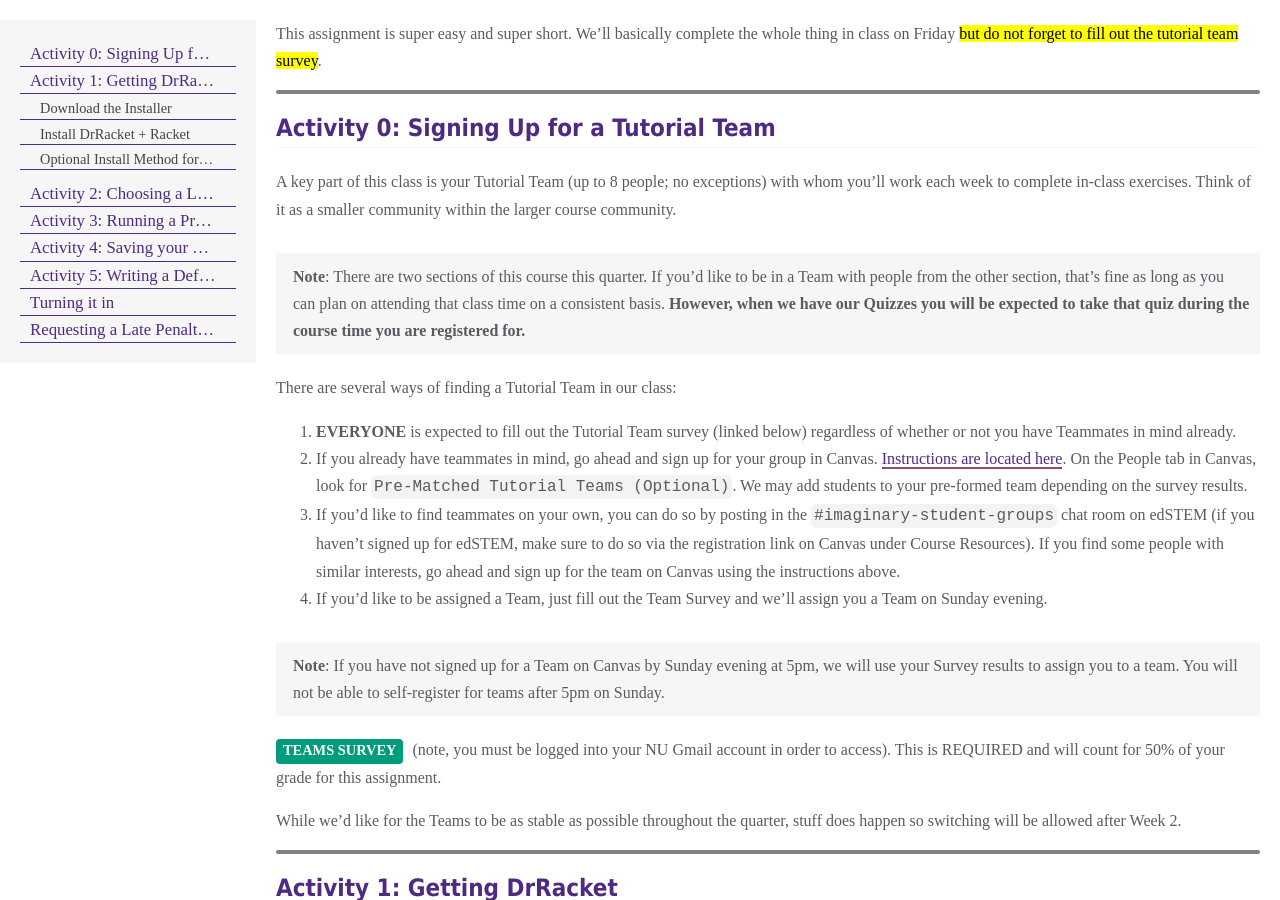
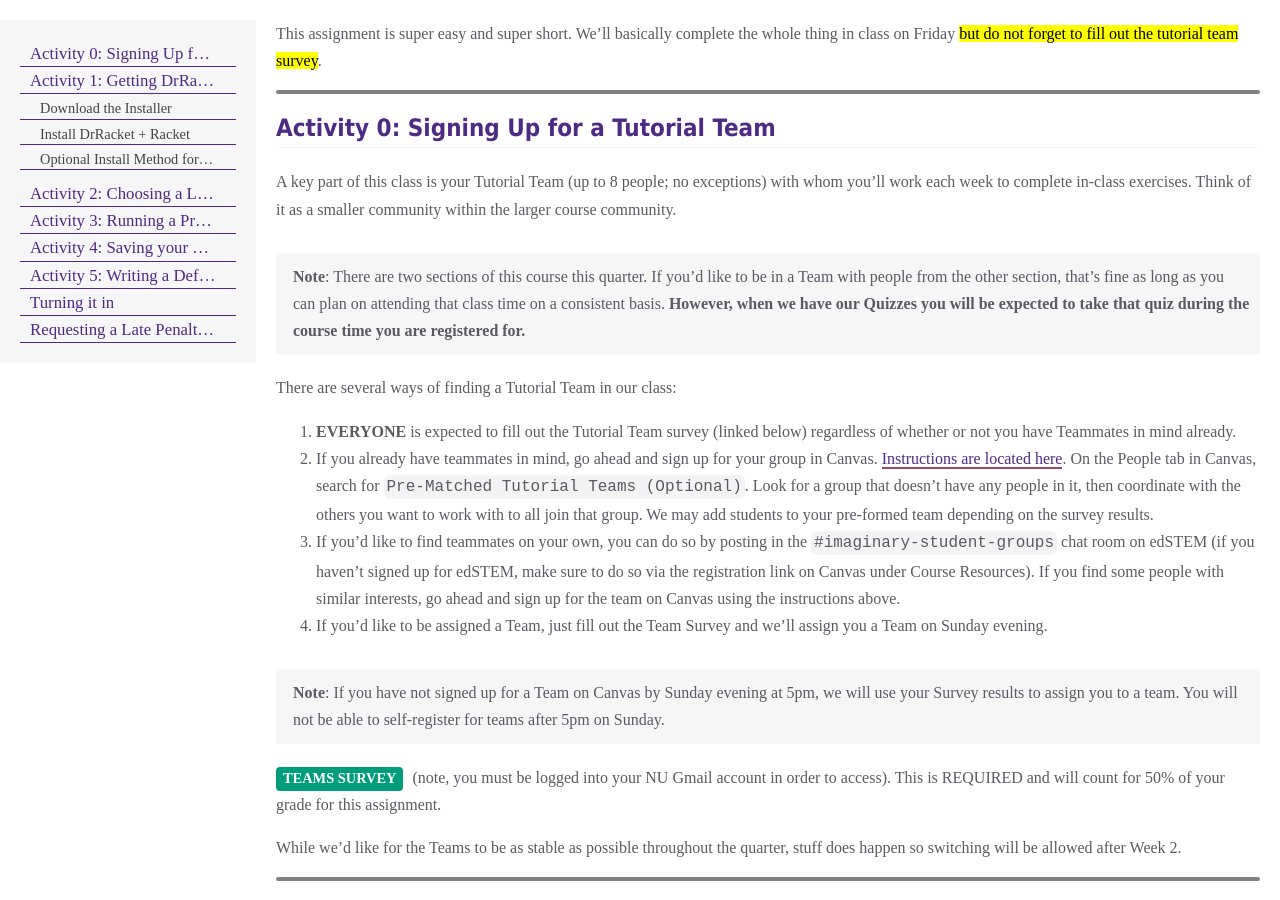
Before and after one commit to shhyou/bain-cs111-web-fork, a Jekyll site: the page built from pages/_assignments/exercises/exercise_0/exercise_0.md, in a window 1280 px wide and 900 px high. Built offline with Jekyll 4.4.1, drawn with Linux system fonts in a browser that asks for light colours; some web fonts are replaced.

Commit message:
instructions tweak

```diff
--- a/pages/_assignments/exercises/exercise_0/exercise_0.md
+++ b/pages/_assignments/exercises/exercise_0/exercise_0.md
@@ -26,7 +26,7 @@ A key part of this class is your Tutorial Team (up to 8 people; no exceptions) w
 There are several ways of finding a Tutorial Team in our class:
 
 1. **EVERYONE** is expected to fill out the Tutorial Team survey (linked below) regardless of whether or not you have Teammates in mind already.
-2. If you already have teammates in mind, go ahead and sign up for your group in Canvas. [Instructions are located here](https://community.canvaslms.com/t5/Student-Guide/How-do-I-join-a-group-as-a-student/ta-p/468). On the People tab in Canvas, look for `Pre-Matched Tutorial Teams (Optional)`. We may add students to your pre-formed team depending on the survey results.
+2. If you already have teammates in mind, go ahead and sign up for your group in Canvas. [Instructions are located here](https://community.canvaslms.com/t5/Student-Guide/How-do-I-join-a-group-as-a-student/ta-p/468). On the People tab in Canvas, search for `Pre-Matched Tutorial Teams (Optional)`. Look for a group that doesn't have any people in it, then coordinate with the others you want to work with to all join that group. We may add students to your pre-formed team depending on the survey results.
 3. If you'd like to find teammates on your own, you can do so by posting in the `#imaginary-student-groups` chat room on edSTEM (if you haven't signed up for edSTEM, make sure to do so via the registration link on Canvas under Course Resources). If you find some people with similar interests, go ahead and sign up for the team on Canvas using the instructions above.
 4. If you'd like to be assigned a Team, just fill out the Team Survey and we'll assign you a Team on Sunday evening.
 
```
